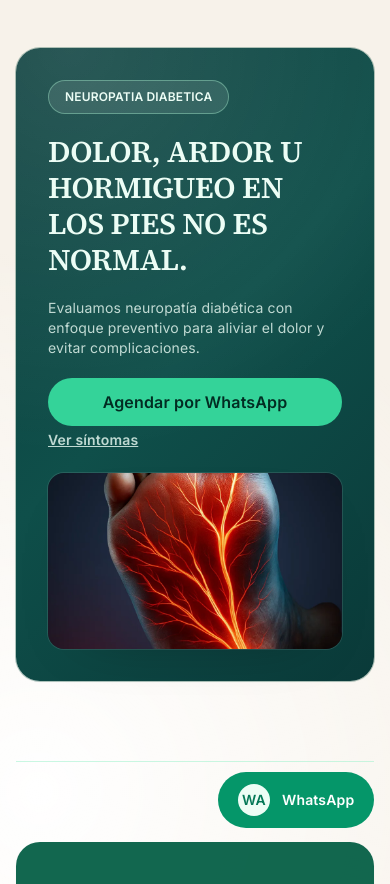
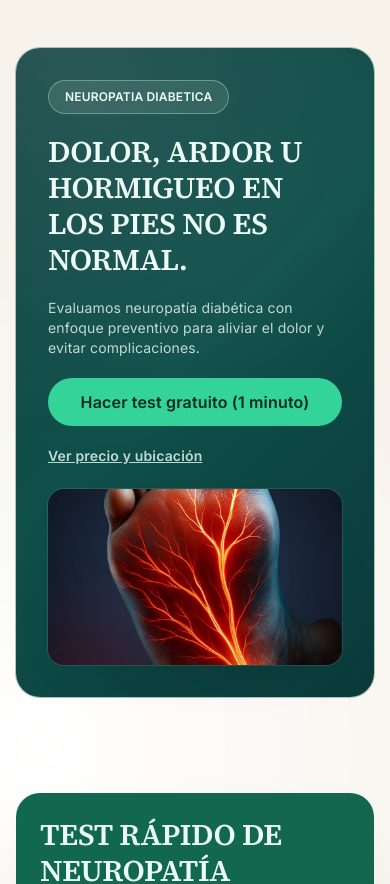
Before and after one commit to davidguzman1991/neuropatia-marketing, a Next.js app: page / in a window 390 px wide. Shown: the top 884 px of the page. Built offline with nearby package versions, Linux system fonts and the light colour scheme.

Commit message:
reorganizacion de version mobil para marketing

```diff
--- a/app/page.js
+++ b/app/page.js
@@ -14,29 +14,49 @@ export default function HomePage() {
   return (
     <div className="page-bg min-h-screen">
       <main className="mx-auto max-w-7xl px-4 sm:px-6">
+        <div className="flex flex-col">
+          <div className="order-1 md:order-1">
             <Hero />
-        <div className="py-8 sm:py-10">
+          </div>
+          <div className="hidden py-8 sm:py-10 md:block md:order-2">
             <Separator />
           </div>
+          <div className="order-3 md:order-3">
             <Symptoms />
-        <div className="py-8 sm:py-10">
+          </div>
+          <div className="hidden py-8 sm:py-10 md:block md:order-4">
             <Separator />
           </div>
+          <div className="order-4 md:order-5">
             <AboutNeuropathy />
+          </div>
+          <div className="order-5 md:order-6">
             <Complications />
-        <div className="py-8 sm:py-10">
+          </div>
+          <div className="hidden py-8 sm:py-10 md:block md:order-7">
             <Separator />
           </div>
+          <div className="order-6 md:order-8">
             <SuccessCases />
-        <div className="py-8 sm:py-10">
+          </div>
+          <div className="hidden py-8 sm:py-10 md:block md:order-9">
             <Separator />
           </div>
+          <div className="order-2 md:order-10">
             <NeuropathyTest />
+          </div>
+          <div className="order-7 md:order-11">
+            <span id="precio" className="sr-only" />
             <Pricing />
-        <div className="py-8 sm:py-10">
+          </div>
+          <div className="hidden py-8 sm:py-10 md:block md:order-12">
             <Separator />
           </div>
+          <div className="order-8 md:order-13">
+            <span id="ubicacion" className="sr-only" />
             <DoctorInfo />
+          </div>
+        </div>
       </main>
       <Footer />
       <WhatsAppButton />
--- a/components/DoctorInfo.jsx
+++ b/components/DoctorInfo.jsx
@@ -33,7 +33,7 @@ function DoctorHighlightsList() {
   );
 }
 
-function ConsultationDetails({ tone = "dark", compact = false }) {
+function ConsultationDetails({ tone = "dark", compact = false, showCta = true }) {
   const isDark = tone === "dark";
   const wrapperClass = compact ? "space-y-4" : "space-y-5";
   const headingSize = compact ? "text-xl sm:text-2xl" : "text-2xl";
@@ -95,6 +95,7 @@ function ConsultationDetails({ tone = "dark", compact = false }) {
           📍 Cómo llegar al consultorio
         </a>
       </Button>
+      {showCta && (
         <Button
           size="lg"
           className={`${ctaButtonClass} rounded-full bg-emerald-500 text-white shadow-soft hover:bg-emerald-600`}
@@ -110,6 +111,7 @@ function ConsultationDetails({ tone = "dark", compact = false }) {
             Hablar con el médico
           </WhatsAppLink>
         </Button>
+      )}
     </div>
   );
 }
@@ -163,26 +165,11 @@ export default function DoctorInfo() {
                   </AccordionContent>
                 </AccordionItem>
               </Accordion>
-              <Button
-                size="lg"
-                className="w-full rounded-full bg-emerald-500 text-white shadow-soft hover:bg-emerald-600"
-                asChild
-              >
-                <WhatsAppLink
-                  target="_blank"
-                  rel="noreferrer"
-                  location="doctor"
-                  data-analytics-event="whatsapp_click"
-                  data-analytics-label="doctor_mobile_cta"
-                >
-                  Hablar con el médico
-                </WhatsAppLink>
-              </Button>
             </CardContent>
           </Card>
           <Card className="bg-white/95 shadow-lg ring-1 ring-black/5">
             <CardContent className="p-6">
-              <ConsultationDetails tone="light" compact />
+            <ConsultationDetails tone="light" compact showCta={false} />
             </CardContent>
           </Card>
         </div>
--- a/components/Hero.jsx
+++ b/components/Hero.jsx
@@ -1,3 +1,5 @@
+"use client";
+
 import Image from "next/image";
 import { Badge } from "./ui/badge";
 import { Button } from "./ui/button";
@@ -5,6 +7,21 @@ import { Card, CardContent } from "./ui/card";
 import WhatsAppLink from "./WhatsAppLink";
 
 export default function Hero() {
+  const scrollToSection = (ids) => {
+    if (typeof document === "undefined") {
+      return;
+    }
+
+    const targets = Array.isArray(ids) ? ids : [ids];
+    for (const id of targets) {
+      const target = document.getElementById(id);
+      if (target) {
+        target.scrollIntoView({ behavior: "smooth" });
+        break;
+      }
+    }
+  };
+
   return (
     <section id="inicio" className="section">
       <div className="rounded-3xl bg-[radial-gradient(900px_circle_at_15%_0%,rgba(255,255,255,0.12),transparent_45%),linear-gradient(135deg,#0b3f3d_0%,#0f4f4a_48%,#0a3a39_100%)] p-8 shadow-sm ring-1 ring-emerald-900/30 sm:p-10">
@@ -21,21 +38,18 @@ export default function Hero() {
           <Button
             size="lg"
             className="w-full rounded-full bg-emerald-400 text-emerald-950 shadow-soft hover:bg-emerald-300"
-            asChild
+            type="button"
+            onClick={() => scrollToSection("test")}
           >
-            <WhatsAppLink
-              target="_blank"
-              rel="noreferrer"
-              location="hero"
-              data-analytics-event="whatsapp_click"
-              data-analytics-label="hero_cta"
-            >
-              Agendar por WhatsApp
-            </WhatsAppLink>
+            Hacer test gratuito (1 minuto)
           </Button>
-          <a href="#sintomas" className="text-sm font-semibold text-emerald-50/80 underline">
-            Ver síntomas
-          </a>
+          <button
+            type="button"
+            onClick={() => scrollToSection(["precio", "precios", "ubicacion"])}
+            className="text-left text-sm font-semibold text-emerald-50/80 underline"
+          >
+            Ver precio y ubicación
+          </button>
           <div className="overflow-hidden rounded-2xl ring-1 ring-white/10 shadow-soft">
             <Image
               src="/hero/neuropatia-hero-medico.webp"
--- a/components/NeuropathyTest.jsx
+++ b/components/NeuropathyTest.jsx
@@ -192,6 +192,9 @@ export default function NeuropathyTest() {
           <h2 className="text-3xl font-semibold text-emerald-50">
             Test rápido de neuropatía
           </h2>
+          <p className="text-sm font-semibold text-emerald-50/90">
+            Responde 5 preguntas y mira tu resultado orientativo
+          </p>
           <p className="text-base text-emerald-50/80">
             Responde con sí o no. No guardamos tus respuestas ni compartimos
             información.
@@ -265,7 +268,7 @@ export default function NeuropathyTest() {
                     data-analytics-event="whatsapp_click"
                     data-analytics-label="test_share_mobile"
                   >
-                    {displayInfo.cta}
+                    Hablar con el médico por WhatsApp
                   </WhatsAppLink>
                 </Button>
               )}
--- a/components/SuccessCases.jsx
+++ b/components/SuccessCases.jsx
@@ -72,21 +72,6 @@ export default function SuccessCases() {
               </p>
             </CardContent>
           </Card>
-          <Button
-            size="lg"
-            className="w-full rounded-full bg-teal-700 text-white hover:bg-teal-600"
-            asChild
-          >
-            <WhatsAppLink
-              target="_blank"
-              rel="noreferrer"
-              location="doctor"
-              data-analytics-event="whatsapp_click"
-              data-analytics-label="stories_cta"
-            >
-              Hablar con el médico por WhatsApp
-            </WhatsAppLink>
-          </Button>
         </div>
 
         <div className="hidden space-y-2 md:block">
--- a/components/WhatsAppButton.jsx
+++ b/components/WhatsAppButton.jsx
@@ -8,7 +8,7 @@ export default function WhatsAppButton() {
       location="floating"
       data-analytics-event="whatsapp_click"
       data-analytics-label="floating_button"
-      className="fixed bottom-4 right-4 z-50 inline-flex items-center gap-3 rounded-full bg-emerald-600 px-5 py-3 text-sm font-semibold text-white shadow-soft transition-all duration-200 ease-in-out hover:bg-emerald-700 active:scale-[0.98] sm:bottom-6 sm:right-6 md:hover:shadow-lg motion-safe:animate-soft-pulse"
+      className="fixed bottom-4 right-4 z-50 hidden items-center gap-3 rounded-full bg-emerald-600 px-5 py-3 text-sm font-semibold text-white shadow-soft transition-all duration-200 ease-in-out hover:bg-emerald-700 active:scale-[0.98] sm:bottom-6 sm:right-6 md:inline-flex md:hover:shadow-lg motion-safe:animate-soft-pulse"
       aria-label="Abrir WhatsApp para agendar una valoración"
     >
       <span className="flex h-8 w-8 items-center justify-center rounded-full bg-emerald-50 text-emerald-700">
```
Lines whose indentation alone changed are shown as unchanged.
